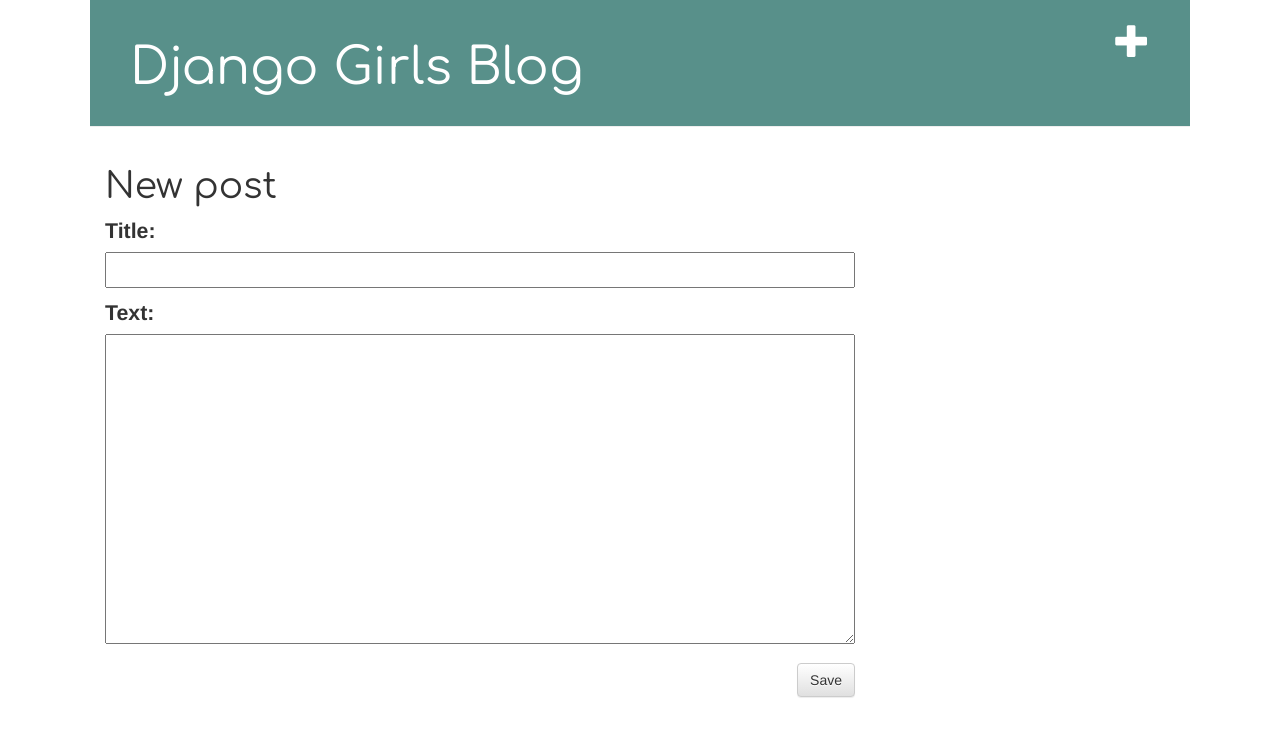
After one commit to irina-khrolenko/gjangoStartProject, a Django app: page /post/new/ in a window 1280 px wide. The commit adds this page. Shown: the top 737 px of the page. Run offline with Django 4.2, Linux system fonts and the light colour scheme; the visitor is signed in with stand-in values (Sample User, id 1); some libraries are stand-ins or nearby versions.

Commit message:
Added views to create/edit blog post inside the site.

```diff
--- /dev/null
+++ b/blog/forms.py
@@ -0,0 +1,9 @@
+from django import forms
+
+from .models import Post
+
+class PostForm(forms.ModelForm):
+
+    class Meta:
+        model = Post
+        fields = ('title', 'text',)
--- a/blog/static/css/blog.css
+++ b/blog/static/css/blog.css
@@ -1,10 +1,12 @@
 h1 a {
-    color: #FCA205;
+    color: #58908a;
     font-family: 'Comfortaa';
 }
 
 body {
     padding: 0 50px;
+    max-width: 1200px;
+    margin: auto;
 }
 
 .page-header {
@@ -19,23 +21,42 @@ body {
     text-decoration: none;
 }
 
-.post_list {
-    margin: 20px 0;
+.content {
+    font-size: 16pt;
+}
+
+h1, h2, h3, h4 {
+    font-family: 'Comfortaa', cursive;
+}
+
+.date {
+    color: #828282;
+    font-size: 10pt;
+}
+
+.save {
+    float: right;
+}
+
+.post-form textarea, .post-form input {
+    width: 100%;
+}
+
+.top-menu, .top-menu:hover, .top-menu:visited {
+    color: #ffffff;
+    float: right;
+    font-size: 26pt;
+    margin-right: 20px;
+}
+
+.post {
+    margin-bottom: 20px;
     background-color: cornsilk;
     padding: 30px;
     border-radius: 15px;
 }
 
-.post_list h1 a{
+.post h1 a, .post h1 a:visited {
     color: #58908a;
-    font-size: 34pt;
+    font-size: 32pt;
 }
-
-.post_list .published_date {
-    font-size: 10pt;
-    color: darkgray;
-}
-
-.post_list .post_text {
-    font-size: 16pt;
-}
--- /dev/null
+++ b/blog/templates/blog/base.html
@@ -0,0 +1,28 @@
+<!DOCTYPE html>
+{% load static %}
+<html lang="en">
+    <head>
+        <meta charset="UTF-8">
+        <title>BlogDjangoBoys</title>
+        <link rel="stylesheet" href="//maxcdn.bootstrapcdn.com/bootstrap/3.2.0/css/bootstrap.min.css">
+        <link rel="stylesheet" href="//maxcdn.bootstrapcdn.com/bootstrap/3.2.0/css/bootstrap-theme.min.css">
+        <link href="https://fonts.googleapis.com/css2?family=Comfortaa&display=swap" rel="stylesheet" type="text/css">
+        <link rel="stylesheet" href="{% static 'css/blog.css' %}">
+    </head>
+    <body>
+        <div class="page-header">
+            {% if user.is_authenticated %}
+                <a href="{% url 'post_new' %}" class="top-menu"><span class="glyphicon glyphicon-plus"></span></a>
+            {% endif %}
+            <h1><a href="/">Django Girls Blog</a></h1>
+        </div>
+        <div class="content container">
+            <div class="row">
+                <div class="col-md-8">
+                    {% block content %}
+                    {% endblock %}
+                </div>
+            </div>
+        </div>
+    </body>
+</html>
--- /dev/null
+++ b/blog/templates/blog/post_edit.html
@@ -0,0 +1,9 @@
+{% extends 'blog/base.html' %}
+
+{% block content %}
+    <h1>New post</h1>
+    <form method="POST" class="post-form">{% csrf_token %}
+        {{ form.as_p }}
+        <button type="submit" class="save btn btn-default">Save</button>
+    </form>
+{% endblock %}
--- a/blog/urls.py
+++ b/blog/urls.py
@@ -3,4 +3,7 @@ from . import views
 
 urlpatterns = [
     path('', views.post_list, name='post_list'),
+    path('post/<int:pk>/', views.one_post, name='one_post'),
+    path('post/new/', views.post_new, name='post_new'),
+    path('post/<int:pk>/edit/', views.post_edit, name='post_edit'),
 ]
--- a/blog/views.py
+++ b/blog/views.py
@@ -1,7 +1,42 @@
-from django.shortcuts import render
+from django.shortcuts import render, get_object_or_404
+from django.utils import timezone
+
+from .forms import PostForm
 from .models import Post
+from django.shortcuts import redirect
 
 
 def post_list(request):
-    posts = Post.objects.filter(published_date__isnull=False)
+    posts = Post.objects.filter(published_date__lte=timezone.now()).order_by('-published_date')
     return render(request, 'blog/post_list.html', {"posts": posts})
+
+def one_post(request, pk):
+    post = get_object_or_404(Post, pk=pk)
+    return render(request, 'blog/one_post.html', {"post": post})
+
+def post_new(request):
+    if request.method == "POST":
+        form = PostForm(request.POST)
+        if form.is_valid():
+            post = form.save(commit=False)
+            post.author = request.user
+            post.published_date = timezone.now()
+            post.save()
+            return redirect('one_post', pk=post.pk)
+    else:
+        form = PostForm()
+    return render(request, 'blog/post_edit.html', {'form': form})
+
+def post_edit(request, pk):
+    post = get_object_or_404(Post, pk=pk)
+    if request.method == "POST":
+        form = PostForm(request.POST, instance=post)
+        if form.is_valid():
+            post = form.save(commit=False)
+            post.author = request.user
+            post.published_date = timezone.now()
+            post.save()
+            return redirect('one_post', pk=post.pk)
+    else:
+        form = PostForm(instance=post)
+    return render(request, 'blog/post_edit.html', {'form': form})
```
Also changed, not shown: blog/templates/blog/one_post.html (added, +16 -0 lines), blog/templates/blog/post_list.html (+12 -23 lines).
